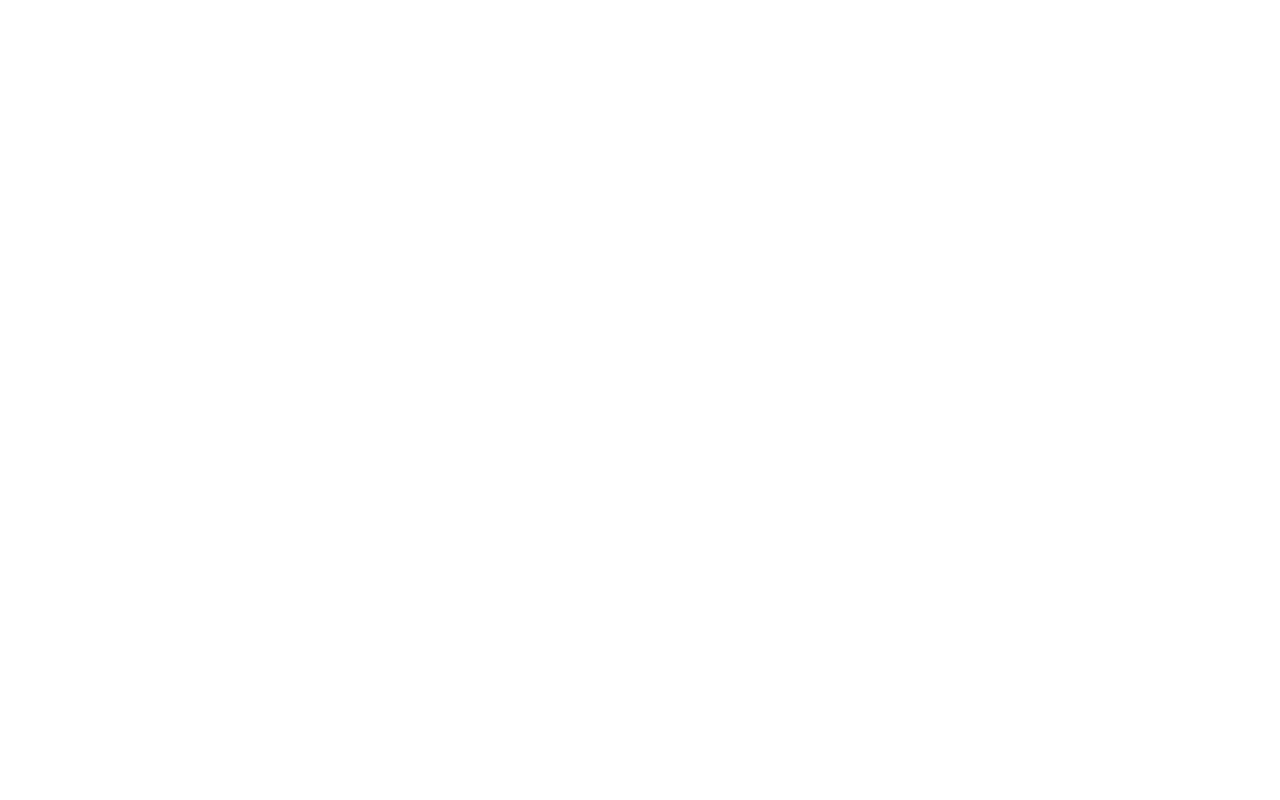
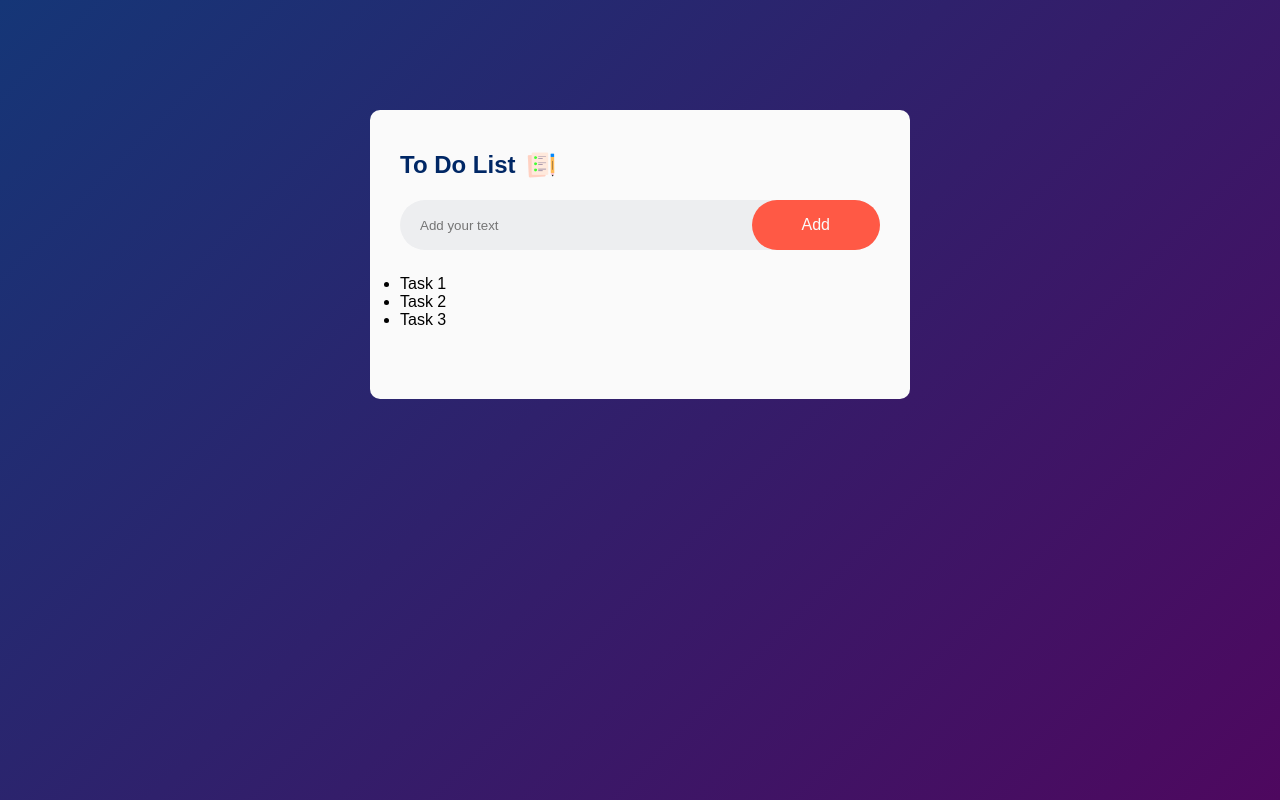
Before and after one commit to CarlosCoder-MX/Javascript-To-Do-List-App, a plain HTML site: page index.html in a window 1280 px wide. Drawn offline with Linux system fonts and the light colour scheme.

Commit message:
Added Card + styles and input + list items

```diff
--- a/index.html
+++ b/index.html
@@ -8,6 +8,20 @@
     <link rel="stylesheet" href="style.css">
 </head>
 <body>
+    <div class="container">
+        <div class="todo-app">
+            <h2>To Do List <img src="images/icon.png" alt="App icon"></h2>
+            <div class="row">
+                <input type="text" id="input-box" placeholder="Add your text">
+                <button>Add</button>
+            </div>
+            <ul id="list-container">
+                <li>Task 1</li>
+                <li>Task 2</li>
+                <li>Task 3</li>
+            </ul>
+        </div>
+    </div>
 
 </body>
 </html>
--- a/style.css
+++ b/style.css
@@ -0,0 +1,71 @@
+:root {
+    --primary-white: #fafafa;
+    --secondary-white: #edeef0;
+    --primary-blue: #002765;
+    --primary-red: #ff5945;
+}
+
+* {
+    margin: 0;
+    padding: 0;
+    font-family: 'Poppins', sans-serif;
+    box-sizing: border-box;
+}
+
+.container {
+    width: 100%;
+    min-height: 100vh;
+    background: linear-gradient(135deg, #153677, #4e085f);
+    padding: 10px;
+}
+
+.todo-app {
+    width: 100%;
+    max-width: 540px;
+    background: var(--primary-white);
+    margin: 100px auto 20px;
+    padding: 40px 30px 70px;
+    border-radius: 10px;
+}
+
+.todo-app h2 {
+    color: var(--primary-blue);
+    display: flex;
+    align-items: center;
+    margin-bottom: 20px;
+}
+
+.todo-app h2 img {
+    width: 30px;
+    margin-left: 10px;
+}
+
+.row {
+    display: flex;
+    align-items: center;
+    justify-content: space-between;
+    background: var(--secondary-white);
+    border-radius: 30px;
+    padding-left: 20px;
+    margin-bottom: 25px;
+
+}
+
+input {
+    flex: 1;
+    border: none;
+    outline: none;
+    background: transparent;
+    font-weight: 14px;
+}
+
+button {
+    border: none;
+    outline: none;
+    padding: 16px 50px;
+    background: var(--primary-red);
+    color: var(--primary-white);
+    font-size: 16px;
+    cursor: pointer;
+    border-radius: 40px;
+}
```
Also changed, not shown: 1 other file.
